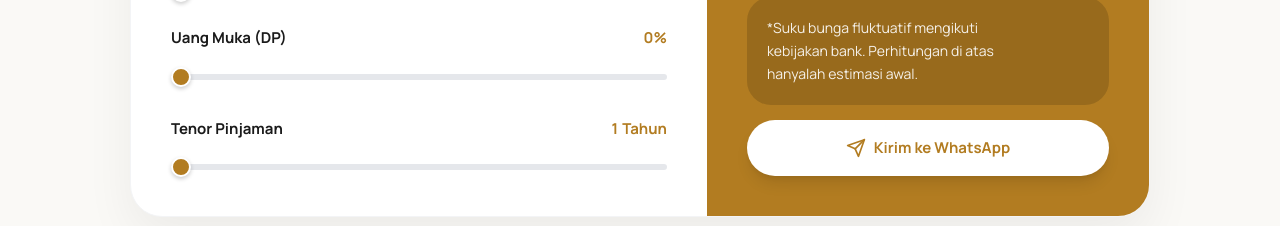
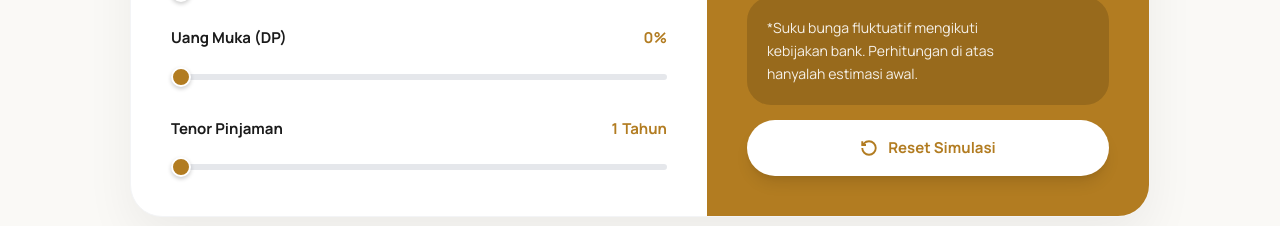
Before and after one commit to Jianst-21/Geefi-Residence, a Next.js app: page / in a window 1280 px wide. Shown: the part 2220-2446 px from the top of the page. Built offline with nearby package versions, Linux system fonts and the light colour scheme.

Commit message:
update footer kpr section, banner, kpr page, email

```diff
--- a/src/components/landing/KprCalculator.jsx
+++ b/src/components/landing/KprCalculator.jsx
@@ -2,7 +2,11 @@
 import React, { useState } from "react";
 
 // Pastikan path ini sesuai dengan struktur folder Anda.
-import { hitungCicilanKPR, formatInputRupiah, parseInputRupiah } from "../../utils/kpr";
+import {
+  hitungCicilanKPR,
+  formatInputRupiah,
+  parseInputRupiah,
+} from "../../utils/kpr";
 
 // Helper function untuk format Rupiah biasa (jika belum ada di utils)
 const formatRupiah = (angka) => {
@@ -26,16 +30,15 @@ export default function KprCalculator() {
   const maxTenor = 30;
 
   // Ambil hasil perhitungan dari Utils (dpAmount dihapus karena tidak ditampilkan lagi)
-  const { cicilanPerBulan } = hitungCicilanKPR(
-    hargaRumah,
-    dpPercent,
-    tenor
-  );
+  const { cicilanPerBulan } = hitungCicilanKPR(hargaRumah, dpPercent, tenor);
 
   // Helper untuk mewarnai track slider (kiri emas, kanan abu-abu)
   const getSliderBackground = (value, min, max) => {
     // Math.max dan Math.min memastikan persentase tidak bocor di bawah 0 atau di atas 100 saat diketik manual
-    const percentage = Math.max(0, Math.min(100, ((value - min) / (max - min)) * 100));
+    const percentage = Math.max(
+      0,
+      Math.min(100, ((value - min) / (max - min)) * 100),
+    );
     return `linear-gradient(to right, #B27C21 ${percentage}%, #E5E7EB ${percentage}%)`;
   };
 
@@ -75,7 +78,6 @@ export default function KprCalculator() {
 
       <div className="max-w-[1280px] mx-auto px-6 sm:px-10 flex justify-center">
         <div className="w-full max-w-[1020px] bg-white rounded-[2rem] shadow-[0_20px_50px_rgba(0,0,0,0.06)] border border-gray-100 flex flex-col lg:flex-row overflow-hidden font-['Manrope']">
-
           <div className="w-full lg:w-[576px] p-[32px] md:p-[40px] flex flex-col justify-start items-start shrink-0">
             <h2 className="text-[30px] md:text-[30px] leading-[36px] font-bold text-[#1A1A1A] mb-[40px]">
               Simulasi Cicilan <br /> KPR
@@ -116,7 +118,13 @@ export default function KprCalculator() {
                     value={hargaRumah}
                     onChange={(e) => setHargaRumah(Number(e.target.value))}
                     className="custom-range w-full h-[6px] bg-gray-200 rounded-lg appearance-none outline-none relative z-10"
-                    style={{ background: getSliderBackground(hargaRumah, minHarga, maxHarga) }}
+                    style={{
+                      background: getSliderBackground(
+                        hargaRumah,
+                        minHarga,
+                        maxHarga,
+                      ),
+                    }}
                   />
                 </div>
               </div>
@@ -189,7 +197,9 @@ export default function KprCalculator() {
                   value={tenor}
                   onChange={(e) => setTenor(Number(e.target.value))}
                   className="custom-range w-full h-[6px] bg-gray-200 rounded-lg appearance-none outline-none"
-                  style={{ background: getSliderBackground(tenor, minTenor, maxTenor) }}
+                  style={{
+                    background: getSliderBackground(tenor, minTenor, maxTenor),
+                  }}
                 />
               </div>
             </div>
@@ -222,22 +232,27 @@ export default function KprCalculator() {
             </div>
 
             {/* BUTTON KIRIM KE WHATSAPP */}
-            <button className="w-full h-[56px] bg-white text-[#B27C21] font-bold text-[15px] rounded-full flex items-center justify-center gap-2 hover:bg-gray-50 transition-colors shadow-lg mt-auto">
+            <button
+              onClick={() => {
+                setHargaRumah(50000000);
+                setDpPercent(0);
+                setTenor(1);
+              }}
+              className="w-full h-[56px] bg-white text-[#B27C21] font-bold text-[15px] rounded-full flex items-center justify-center gap-2.5 hover:bg-gray-50 active:scale-95 transition-all shadow-lg mt-auto group"
+            >
               <svg
-                xmlns="http://www.w3.org/2000/svg"
-                width="20"
-                height="20"
                 viewBox="0 0 24 24"
                 fill="none"
                 stroke="currentColor"
-                strokeWidth="2"
-                strokeLinecap="round"
-                strokeLinejoin="round"
+                strokeWidth="2.5"
+                width="18"
+                height="18"
+                className="group-hover:-rotate-45 transition-transform duration-300"
               >
-                <line x1="22" y1="2" x2="11" y2="13"></line>
-                <polygon points="22 2 15 22 11 13 2 9 22 2"></polygon>
+                <path d="M3 12a9 9 0 1 0 9-9 9.75 9.75 0 0 0-6.74 2.74L3 8" />
+                <path d="M3 3v5h5" />
               </svg>
-              Kirim ke WhatsApp
+              Reset Simulasi
             </button>
           </div>
         </div>
--- a/src/components/simulasiKPR/Kprcalculator.jsx
+++ b/src/components/simulasiKPR/Kprcalculator.jsx
@@ -1,7 +1,7 @@
 "use client";
-import React, { useState, useEffect } from 'react';
-import { ShieldCheck } from 'lucide-react';
-import { formatIDR } from '../../utils/formatters';
+import React, { useState, useEffect } from "react";
+import { ShieldCheck } from "lucide-react";
+import { formatIDR } from "../../utils/formatters";
 
 export default function KprCalculator() {
   // State Parameter - Default diatur ke nilai paling minimum (Mentok Kiri)
@@ -18,7 +18,7 @@ export default function KprCalculator() {
   // Auto Calculate
   useEffect(() => {
     const pokokPinjaman = hargaRumah - uangMuka;
-    const bungaBulanan = (bunga / 100) / 12;
+    const bungaBulanan = bunga / 100 / 12;
     const jumlahBulan = tenor * 12;
 
     if (pokokPinjaman > 0 && bungaBulanan > 0) {
@@ -45,7 +45,7 @@ export default function KprCalculator() {
   // Efek Proporsi Uang Muka agar tidak melebihi harga rumah
   useEffect(() => {
     if (uangMuka > hargaRumah) {
-       setUangMuka(hargaRumah * 0.2);
+      setUangMuka(hargaRumah * 0.2);
     }
   }, [hargaRumah, uangMuka]);
 
@@ -66,7 +66,6 @@ export default function KprCalculator() {
   return (
     <section className="w-full bg-[#FAF9F6] pb-[80px] font-['Manrope']">
       <div className="max-w-[1280px] mx-auto px-4 md:px-[20px]">
-
         {/* ================= HEADER SECTION ================= */}
         <div className="flex flex-col items-center text-center max-w-[800px] mx-auto mb-[48px] pt-[48px] gap-[16px]">
           <h2 className="text-[36px] font-bold leading-[36px] text-[#1A1C1A] tracking-normal">
@@ -74,30 +73,46 @@ export default function KprCalculator() {
           </h2>
           <div className="w-[60px] h-[3px] bg-[#C5A25D]"></div>
           <p className="text-[16px] font-normal leading-[24px] text-gray-500 max-w-[640px]">
-            Kami bekerja sama dengan institusi finansial terpercaya untuk memberikan suku bunga rendah dan biaya ringan demi kenyamanan finansial Anda.
+            Kami bekerja sama dengan institusi finansial terpercaya untuk
+            memberikan suku bunga rendah dan biaya ringan demi kenyamanan
+            finansial Anda.
           </p>
         </div>
 
         {/* ================= MAIN LAYOUT ================= */}
         <div className="flex flex-col xl:flex-row justify-center gap-[16px] w-full">
-
           {/* 1. PARAMETER PINJAMAN */}
           <div className="w-full xl:w-[448px] shrink-0 bg-white rounded-[24px] shadow-sm pt-[40px] pb-[60px] px-[32px] md:px-[64px] flex flex-col gap-[40px]">
-            <h3 className="text-[20px] font-bold text-[#1A1C1A]">Parameter Pinjaman</h3>
+            <h3 className="text-[20px] font-bold text-[#1A1C1A]">
+              Parameter Pinjaman
+            </h3>
 
             <div className="flex flex-col gap-[32px]">
-
               {/* Harga Rumah */}
               <div className="flex flex-col gap-[12px]">
                 <div className="flex justify-between items-center">
-                  <label className="text-[10px] font-bold text-gray-400 uppercase tracking-wider">Harga Rumah</label>
-                  <span className="text-[16px] font-bold text-[#A67B27]">Rp {formatIDR(hargaRumah)}</span>
+                  <label className="text-[10px] font-bold text-gray-400 uppercase tracking-wider">
+                    Harga Rumah
+                  </label>
+                  <span className="text-[16px] font-bold text-[#A67B27]">
+                    Rp {formatIDR(hargaRumah)}
+                  </span>
                 </div>
                 <input
-                  type="range" min="50000000" max="265000000" step="1000000"
-                  value={hargaRumah} onChange={(e) => setHargaRumah(Number(e.target.value))}
+                  type="range"
+                  min="50000000"
+                  max="265000000"
+                  step="1000000"
+                  value={hargaRumah}
+                  onChange={(e) => setHargaRumah(Number(e.target.value))}
                   className="w-full h-1.5 rounded-lg appearance-none cursor-pointer outline-none [&::-webkit-slider-thumb]:appearance-none [&::-webkit-slider-thumb]:w-[18px] [&::-webkit-slider-thumb]:h-[18px] [&::-webkit-slider-thumb]:bg-[#A67B27] [&::-webkit-slider-thumb]:rounded-full"
-                  style={{ background: getSliderBackground(hargaRumah, 50000000, 265000000) }}
+                  style={{
+                    background: getSliderBackground(
+                      hargaRumah,
+                      50000000,
+                      265000000,
+                    ),
+                  }}
                 />
               </div>
 
@@ -105,27 +120,47 @@ export default function KprCalculator() {
               <div className="flex flex-col gap-[12px]">
                 <div className="flex justify-between items-center">
                   <label className="text-[10px] font-bold text-gray-400 uppercase tracking-wider">
-                    Uang Muka ({hargaRumah > 0 ? Math.round((uangMuka/hargaRumah)*100) : 0}%)
+                    Uang Muka (
+                    {hargaRumah > 0
+                      ? Math.round((uangMuka / hargaRumah) * 100)
+                      : 0}
+                    %)
                   </label>
-                  <span className="text-[16px] font-bold text-[#A67B27]">Rp {formatIDR(uangMuka)}</span>
+                  <span className="text-[16px] font-bold text-[#A67B27]">
+                    Rp {formatIDR(uangMuka)}
+                  </span>
                 </div>
                 <input
-                  type="range" min="0" max={hargaRumah} step="1000000"
-                  value={uangMuka} onChange={(e) => setUangMuka(Number(e.target.value))}
+                  type="range"
+                  min="0"
+                  max={hargaRumah}
+                  step="1000000"
+                  value={uangMuka}
+                  onChange={(e) => setUangMuka(Number(e.target.value))}
                   className="w-full h-1.5 rounded-lg appearance-none cursor-pointer outline-none [&::-webkit-slider-thumb]:appearance-none [&::-webkit-slider-thumb]:w-[18px] [&::-webkit-slider-thumb]:h-[18px] [&::-webkit-slider-thumb]:bg-[#A67B27] [&::-webkit-slider-thumb]:rounded-full"
-                  style={{ background: getSliderBackground(uangMuka, 0, hargaRumah) }}
+                  style={{
+                    background: getSliderBackground(uangMuka, 0, hargaRumah),
+                  }}
                 />
               </div>
 
               {/* Tenor */}
               <div className="flex flex-col gap-[12px]">
                 <div className="flex justify-between items-center">
-                  <label className="text-[10px] font-bold text-gray-400 uppercase tracking-wider">Masa Pinjaman (Tenor)</label>
-                  <span className="text-[16px] font-bold text-[#A67B27]">{tenor} Tahun</span>
+                  <label className="text-[10px] font-bold text-gray-400 uppercase tracking-wider">
+                    Masa Pinjaman (Tenor)
+                  </label>
+                  <span className="text-[16px] font-bold text-[#A67B27]">
+                    {tenor} Tahun
+                  </span>
                 </div>
                 <input
-                  type="range" min="1" max="30" step="1"
-                  value={tenor} onChange={(e) => setTenor(Number(e.target.value))}
+                  type="range"
+                  min="1"
+                  max="30"
+                  step="1"
+                  value={tenor}
+                  onChange={(e) => setTenor(Number(e.target.value))}
                   className="w-full h-1.5 rounded-lg appearance-none cursor-pointer outline-none [&::-webkit-slider-thumb]:appearance-none [&::-webkit-slider-thumb]:w-[18px] [&::-webkit-slider-thumb]:h-[18px] [&::-webkit-slider-thumb]:bg-[#A67B27] [&::-webkit-slider-thumb]:rounded-full"
                   style={{ background: getSliderBackground(tenor, 1, 30) }}
                 />
@@ -134,12 +169,20 @@ export default function KprCalculator() {
               {/* Bunga */}
               <div className="flex flex-col gap-[12px]">
                 <div className="flex justify-between items-center">
-                  <label className="text-[10px] font-bold text-gray-400 uppercase tracking-wider">Suku Bunga Efektif</label>
-                  <span className="text-[16px] font-bold text-[#A67B27]">{bunga}%</span>
+                  <label className="text-[10px] font-bold text-gray-400 uppercase tracking-wider">
+                    Suku Bunga Efektif
+                  </label>
+                  <span className="text-[16px] font-bold text-[#A67B27]">
+                    {bunga}%
+                  </span>
                 </div>
                 <input
-                  type="range" min="1" max="15" step="0.1"
-                  value={bunga} onChange={(e) => setBunga(Number(e.target.value))}
+                  type="range"
+                  min="1"
+                  max="15"
+                  step="0.1"
+                  value={bunga}
+                  onChange={(e) => setBunga(Number(e.target.value))}
                   className="w-full h-1.5 rounded-lg appearance-none cursor-pointer outline-none [&::-webkit-slider-thumb]:appearance-none [&::-webkit-slider-thumb]:w-[18px] [&::-webkit-slider-thumb]:h-[18px] [&::-webkit-slider-thumb]:bg-[#A67B27] [&::-webkit-slider-thumb]:rounded-full"
                   style={{ background: getSliderBackground(bunga, 1, 15) }}
                 />
@@ -149,32 +192,53 @@ export default function KprCalculator() {
             <button
               type="button"
               onClick={handleReset}
-              className="w-full h-[58px] flex items-center justify-center rounded-full bg-[#F4F3F1] text-[16px] font-bold text-[#A67B27] hover:bg-gray-200 active:scale-[0.98] transition-all cursor-pointer mt-2"
+              className="w-full h-[58px] flex items-center justify-center gap-2.5 rounded-full bg-[#F4F3F1] text-[16px] font-bold text-[#A67B27] hover:bg-gray-200 active:scale-[0.98] transition-all cursor-pointer mt-2 group"
             >
-              Reset Parameter
+              <svg
+                viewBox="0 0 24 24"
+                fill="none"
+                stroke="currentColor"
+                strokeWidth="2.5"
+                width="18"
+                height="18"
+                className="group-hover:-rotate-45 transition-transform duration-300"
+              >
+                <path d="M3 12a9 9 0 1 0 9-9 9.75 9.75 0 0 0-6.74 2.74L3 8" />
+                <path d="M3 3v5h5" />
+              </svg>
+              Reset Simulasi
             </button>
           </div>
 
           {/* ================= GRUP KANAN ================= */}
           <div className="w-full xl:w-[742px] flex flex-col gap-[16px]">
             <div className="flex flex-col md:flex-row gap-[16px]">
-
               {/* 2. ESTIMASI ANGSURAN */}
               <div className="flex-1 bg-[#F4F3F1] rounded-[24px] flex flex-col overflow-hidden min-h-[360px]">
                 <div className="p-[40px]">
-                  <span className="text-[10px] font-bold text-gray-500 uppercase tracking-wider">Estimasi Angsuran Per Bulan</span>
+                  <span className="text-[10px] font-bold text-gray-500 uppercase tracking-wider">
+                    Estimasi Angsuran Per Bulan
+                  </span>
                   <h4 className="text-[36px] md:text-[44px] font-bold text-[#1A1C1A] mt-2 mb-12 leading-tight tracking-tight">
                     Rp {formatIDR(cicilanPerBulan)}
                   </h4>
                 </div>
                 <div className="bg-[#9A6D14] p-[40px] flex justify-between items-end mt-auto">
                   <div className="flex flex-col text-white">
-                    <span className="text-[10px] font-medium uppercase tracking-wider opacity-80">Total Pinjaman</span>
-                    <span className="text-[18px] md:text-[20px] font-bold">Rp {formatIDR(totalPinjaman)}</span>
+                    <span className="text-[10px] font-medium uppercase tracking-wider opacity-80">
+                      Total Pinjaman
+                    </span>
+                    <span className="text-[18px] md:text-[20px] font-bold">
+                      Rp {formatIDR(totalPinjaman)}
+                    </span>
                   </div>
                   <div className="flex flex-col text-right text-white">
-                    <span className="text-[10px] font-medium uppercase tracking-wider opacity-80">Total Bunga</span>
-                    <span className="text-[18px] md:text-[20px] font-bold">Rp {formatIDR(totalBunga)}</span>
+                    <span className="text-[10px] font-medium uppercase tracking-wider opacity-80">
+                      Total Bunga
+                    </span>
+                    <span className="text-[18px] md:text-[20px] font-bold">
+                      Rp {formatIDR(totalBunga)}
+                    </span>
                   </div>
                 </div>
               </div>
@@ -183,19 +247,25 @@ export default function KprCalculator() {
               <div className="w-full md:w-[272px] bg-[#F4F3F1] rounded-[24px] p-[32px] flex flex-col gap-[20px]">
                 <div className="flex items-center gap-2">
                   <ShieldCheck size={20} className="text-[#A67B27]" />
-                  <h5 className="text-[16px] font-bold text-[#1A1C1A]">Cek Kelayakan</h5>
+                  <h5 className="text-[16px] font-bold text-[#1A1C1A]">
+                    Cek Kelayakan
+                  </h5>
                 </div>
 
                 <div className="flex flex-col gap-4">
                   <div className="flex flex-col gap-1.5">
-                    <label className="text-[10px] font-bold text-gray-400 uppercase tracking-wider">Penghasilan Bulanan</label>
+                    <label className="text-[10px] font-bold text-gray-400 uppercase tracking-wider">
+                      Penghasilan Bulanan
+                    </label>
                     <div className="h-[44px] bg-white rounded-[12px] px-4 flex items-center text-[13px] text-gray-500 border border-gray-100 italic">
                       Rp 50.000.000
                     </div>
                   </div>
 
                   <div className="flex flex-col gap-1.5">
-                    <label className="text-[10px] font-bold text-gray-400 uppercase tracking-wider">Cicilan Lainnya</label>
+                    <label className="text-[10px] font-bold text-gray-400 uppercase tracking-wider">
+                      Cicilan Lainnya
+                    </label>
                     <div className="h-[44px] bg-white rounded-[12px] px-4 flex items-center text-[13px] text-gray-300 border border-gray-100 italic">
                       Rp 0
                     </div>
@@ -204,7 +274,10 @@ export default function KprCalculator() {
 
                 <div className="bg-[#FFDDB2] rounded-[20px] p-4 mt-auto">
                   <p className="text-[11px] text-[#A67B27] leading-relaxed">
-                    <span className="font-bold">Status Anda: Sangat Layak.</span> Rasio hutang Anda berada di bawah 30% dari penghasilan.
+                    <span className="font-bold">
+                      Status Anda: Sangat Layak.
+                    </span>{" "}
+                    Rasio hutang Anda berada di bawah 30% dari penghasilan.
                   </p>
                 </div>
               </div>
@@ -228,7 +301,6 @@ export default function KprCalculator() {
                 </div>
               </div>
             </div>
-
           </div>
         </div>
       </div>
```
Also changed, not shown: src/components/landing/PromoBanner.jsx (+8 -11 lines), src/components/ui/Footer.jsx (+5 -5 lines).
